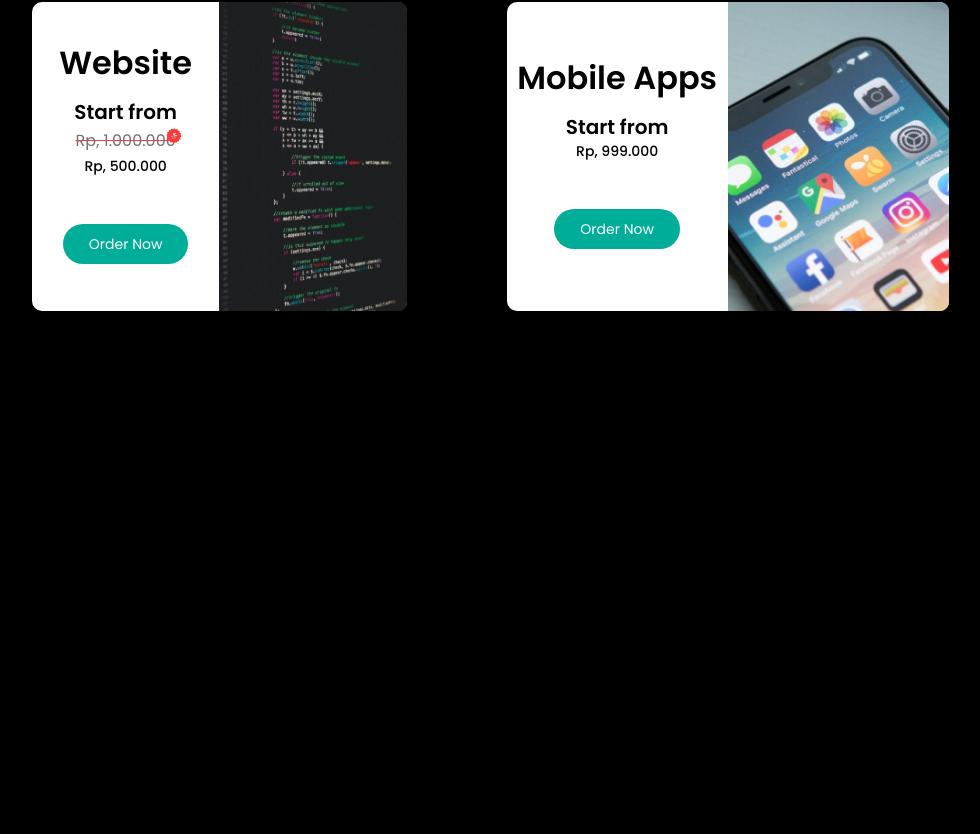
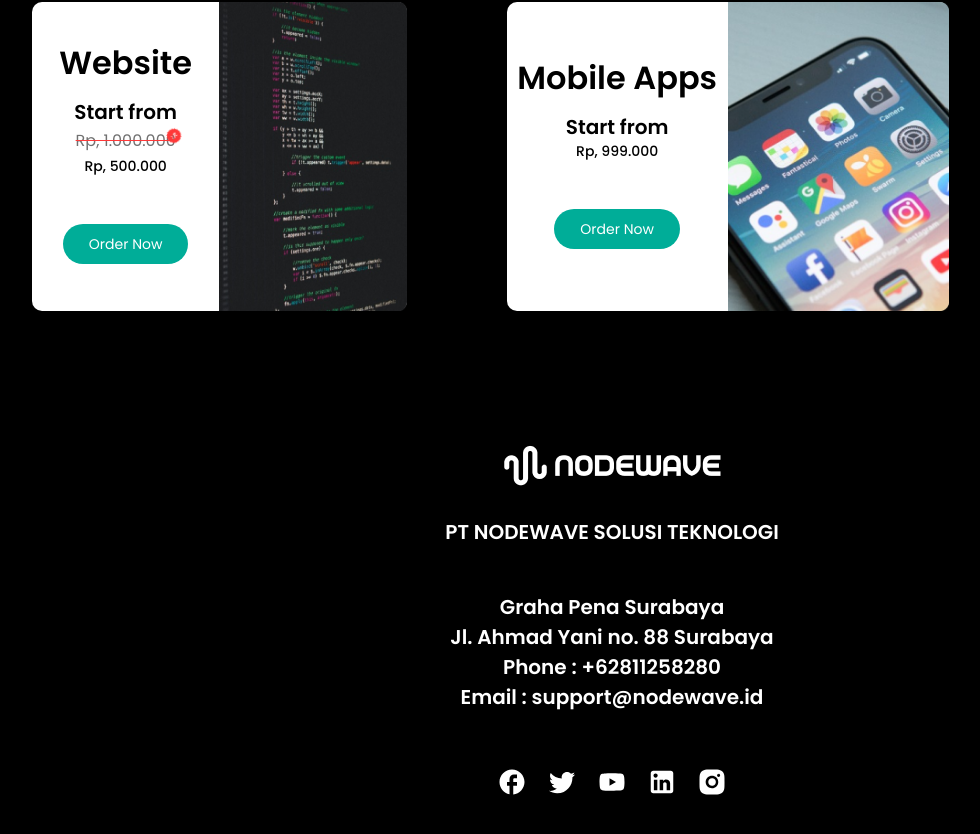
Before and after one commit to kiwi-ui/nodewave, a Next.js app: page / in a window 1280 px wide. Shown: the part 4171-5005 px from the top of the page, without its empty margins (28-1008 px from the left). Before the commit the page ends 4559 px from the top, so only its background shows below. Built offline with nearby package versions, Linux system fonts and the light colour scheme.

Commit message:
add footer

```diff
--- /dev/null
+++ b/src/components/footer/index.jsx
@@ -0,0 +1,47 @@
+import Link from "next/link"
+
+export const Footer = () => {
+  const socialMedias = [
+    {
+      id: 1,
+      name: 'facebook',
+      src: '/assets/icons/fb.svg'
+    },
+    {
+      id: 2,
+      name: 'twitter',
+      src: '/assets/icons/twitter.svg'
+    },
+    {
+      id: 3,
+      name: 'youtube',
+      src: '/assets/icons/yt.svg'
+    },
+    {
+      id: 4,
+      name: 'linkedin',
+      src: '/assets/icons/linkedin.svg'
+    },
+    {
+      id: 5,
+      name: 'instagram',
+      src: '/assets/icons/ig.svg'
+    },
+  ]
+  return (
+    <footer className="text-center px-[60px] mt-[72px] text-white flex flex-col items-center">
+        <div className="w-max mt-5">
+            <img className="" src="/assets/logos/logo.png" alt="brand"/>
+        </div>
+        <p className="text-xl font-semibold leading-normal mt-[30px]">PT NODEWAVE SOLUSI TEKNOLOGI</p>
+        <p className="mt-[45px] text-xl font-semibold leading-normal">Graha Pena Surabaya <br/> Jl. Ahmad Yani no. 88 Surabaya <br/> Phone : +62811258280 <br/> Email : support@nodewave.id</p>
+        <div className="flex flex-row mt-[55px] gap-5 mb-[43px]">
+          {socialMedias.map((item) => (
+            <Link key={ item.id } href="/blank">
+                <img src={item.src} alt={item.name} width={30} height={30}/>
+            </Link>
+          ))}
+        </div>
+    </footer>
+  )
+}
--- a/src/pages/index.js
+++ b/src/pages/index.js
@@ -5,6 +5,7 @@
 import { Works } from "@/components/works/index.";
 import { HowWeWork } from "@/components/howWeWork";
 import { RecentProject } from "@/components/recentProject";
+import { Footer } from "@/components/footer";
 
 export default function Home() {
   return (
@@ -20,6 +21,7 @@
         <Works />
         <HowWeWork />
         <RecentProject />
+        <Footer />
       </main>
     </>
   )
```
